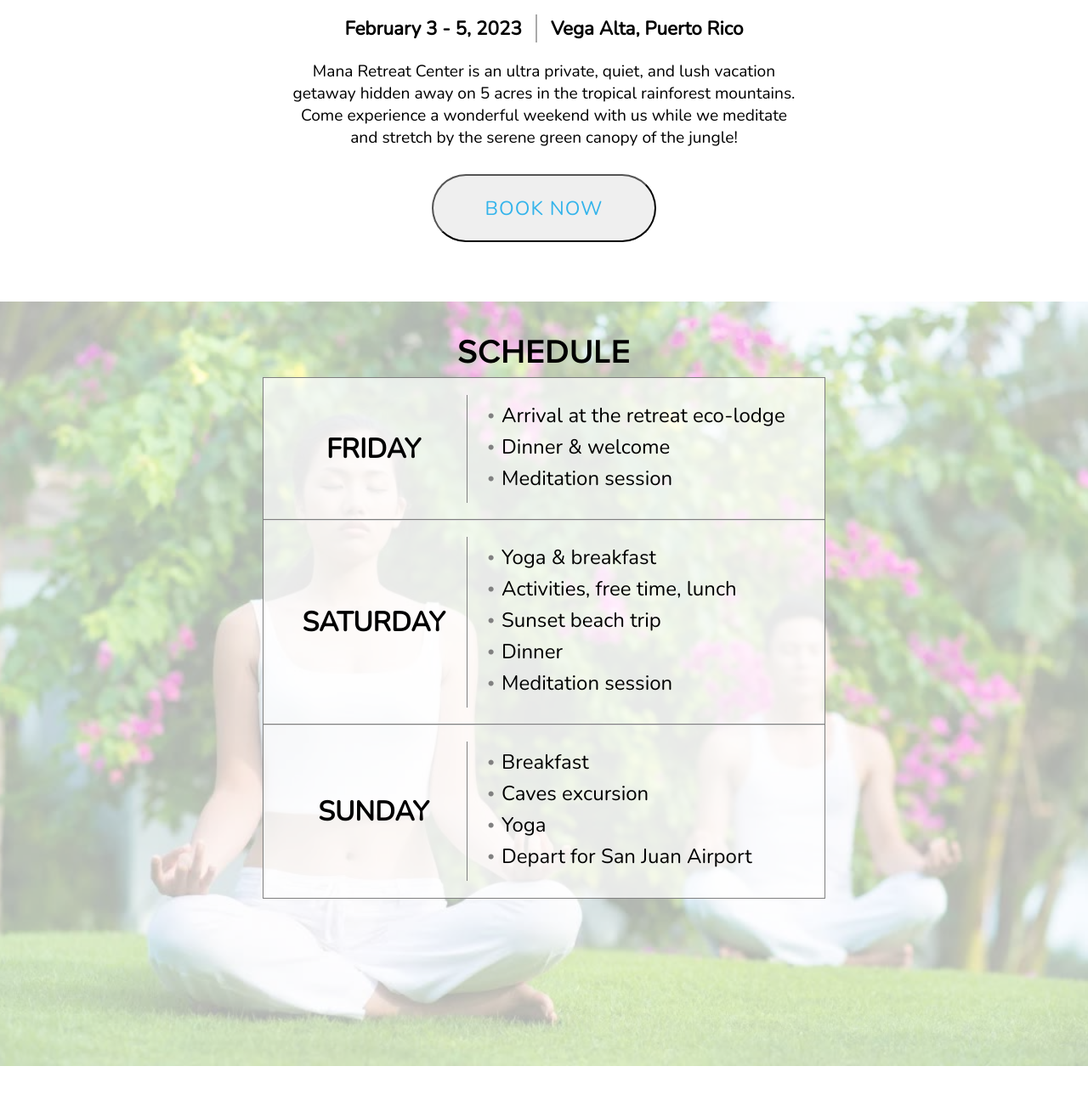
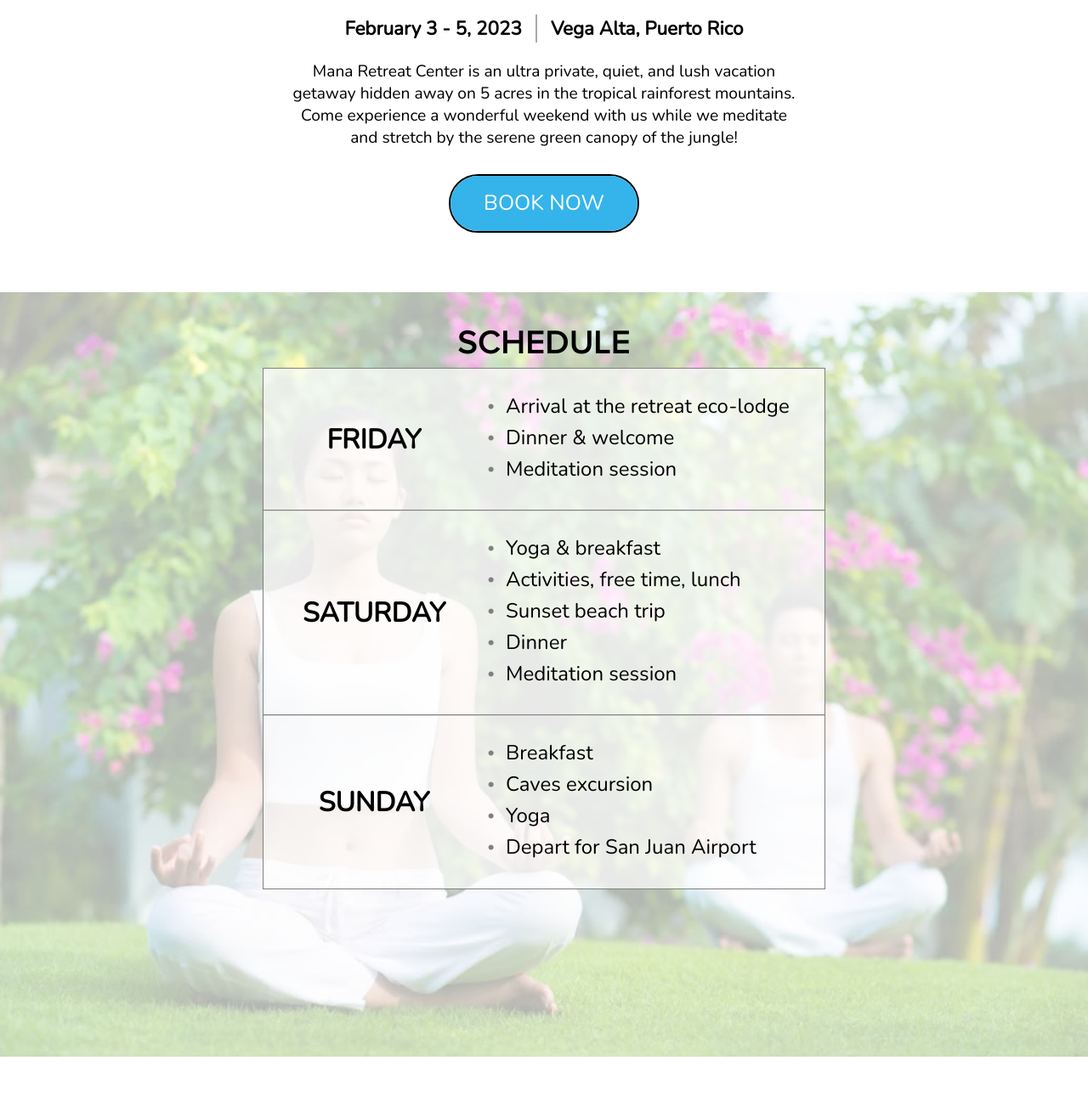
Before and after one commit to vannorman/manahouse, a Django app: page / in a window 1280 px wide. Shown: the part 398-1693 px from the top of the page at 85% size. Run offline with Django 3.2, Linux system fonts and the light colour scheme.

Commit message:
fix buttons safari

```diff
--- a/static/css/index.css
+++ b/static/css/index.css
@@ -85,7 +85,6 @@ html, body, * {
     display:inline-block;
     vertical-align:top;
     width:400px;
-    border-left:1px solid gray;
     font-size:1.5em;
 }
 #menu .background {
@@ -114,6 +113,7 @@ html, body, * {
  font-size:.7em;
     vertical-align:middle;
     padding-bottom:5px;
+    margin-right:5px;
 }
 #menu ul li {
     line-height:0;
@@ -243,22 +243,37 @@ background-color: #34b4eb;
 color:white;
 cursor:pointer;
 }
-
-.apply input {
-	align-items: center;
-	background: #e7e8e9;
-	border-radius: 40px;
-	display: flex;
-	justify-content: center;
-	height: 100%;
-	width: 100%;}
-
 .booknow {
     margin:0 auto;
     text-align:center;
     margin-top:30px;
     margin-bottom:40px;
+   -webkit-border-radius: 40px;
+     -khtml-border-radius: 40px;
+       -moz-border-radius: 40px;
+            border-radius: 40px;
+    border: 3px solid #fff;
+    overflow: hidden;
+    width: 220px;
+    height:65px;
+    line-height:65px;
+    font-size:1.3em;
+    border: 2px solid black;
 }
+
+.booknow a {
+    display:block;
+    text-decoration: none;
+	background-color: #34b4eb;
+    color:white;
+    transition: all 0.3s;
+}
+
+.booknow a:hover {
+    background-color:blue;
+}
+
+
 
 #pricing {
     margin:0 auto;
--- a/stub/templates/index.html
+++ b/stub/templates/index.html
@@ -17,9 +17,9 @@
     </h3>
     <p>       Mana Retreat Center is an ultra private, quiet, and lush  vacation getaway hidden away on 5 acres in the tropical rainforest mountains. Come experience a wonderful weekend with us while we meditate and stretch by the serene green canopy of the jungle!  </p>
 
-        <form  target="_blank" class="booknow" action="https://forms.gle/cXHngeGVYwMFBDfL6">
-            <input class="apply" type="submit" value="BOOK NOW" />
-        </form>
+        <div class="booknow">
+            <a href="https://forms.gle/cXHngeGVYwMFBDfL6" target="_blank">BOOK NOW</a>
+        </div>
 
 
 </div>
@@ -174,9 +174,9 @@
     </div>
 </div>
 
-    <form target="_blank" class="booknow" action="https://forms.gle/cXHngeGVYwMFBDfL6">
-        <input class="apply" type="submit" value="BOOK NOW" />
-    </form>
+        <div class="booknow">
+            <a href="https://forms.gle/cXHngeGVYwMFBDfL6" target="_blank">BOOK NOW</a>
+        </div>
 
 
 <!-- Mosaic -->
@@ -241,7 +241,11 @@
 
     </div>
 </div>
-<br><br><br>
+
+    <br><br><br>
+        <div class="booknow">
+            <a href="https://forms.gle/cXHngeGVYwMFBDfL6" target="_blank">BOOK NOW</a>
+        </div>
     <div class="title2">QUESTIONS?</div>
 <div id="footer"> contact Paula at (213) 304-3740 <br> or <a href="mailto:vega.alta.3plex@gmail.com" target="_blank">contact us</a> at vega.alta.3plex@gmail.com</div>
 <script src="/static/js/faq.js"></script>
```
